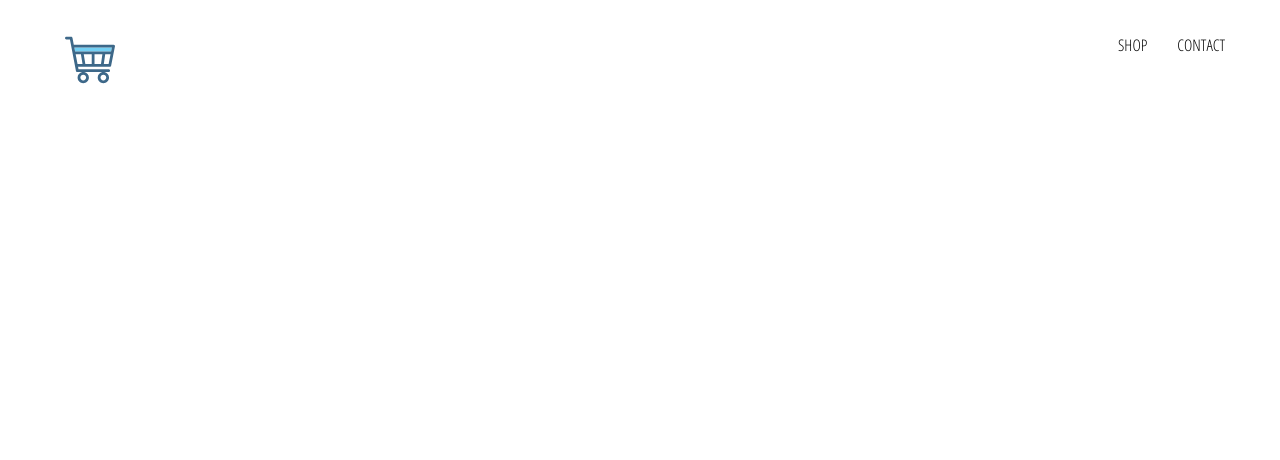
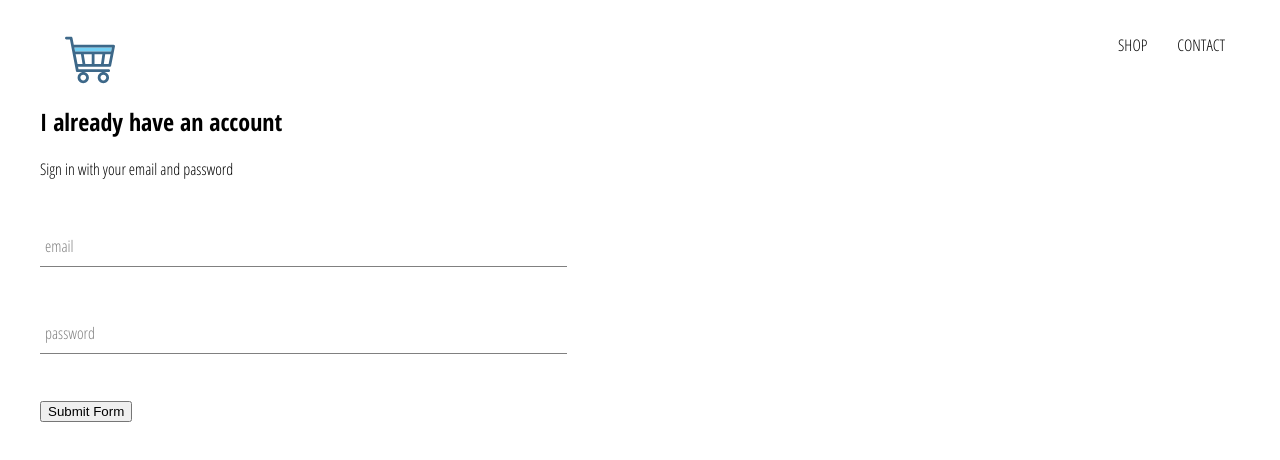
Before and after one commit to Joshuromi/e-commerce-app, a React (Create React App) app: page /signin in a window 1280 px wide. Shown: the top 460 px of the page. Built offline with nearby package versions, Linux system fonts and the light colour scheme.

Commit message:
created sign-in-and-sign-up-page and sign-in component

```diff
--- a/src/App.js
+++ b/src/App.js
@@ -3,6 +3,7 @@
 import Header from "./components/header/header";
 import HomePage from "./pages/homepage/homepage";
 import ShopPage from "./pages/shop/shop";
+import SignInAndSignUpPage from "./pages/sign-in-and-sign-up-page/sign-in-and-sign-up";
 import HatsPage from "./pages/hatspage/hatspage";
 
 const App = () => (
@@ -11,6 +12,7 @@
     <Switch>
       <Route exact path="/" component={HomePage} />
       <Route exact path="/shop" component={ShopPage} />
+      <Route path="/signin" component={SignInAndSignUpPage} />
       <Route path="/shop/hats" component={HatsPage} />
     </Switch>
   </div>
--- /dev/null
+++ b/src/components/form-input/form-input.js
@@ -0,0 +1,18 @@
+import "./form-input.scss";
+
+const FormInput = ({ handleChange, label, ...otherProps }) => (
+  <div className="group">
+    <input className="form-input" onChange={handleChange} {...otherProps} />
+    {label ? (
+      <label
+        className={`${
+          otherProps.value.length ? "shrink" : ""
+        } form-input-label`}
+      >
+        {label}
+      </label>
+    ) : null}
+  </div>
+);
+
+export default FormInput;
--- /dev/null
+++ b/src/components/form-input/form-input.scss
@@ -0,0 +1,54 @@
+$sub-color: grey;
+$main-color: black;
+
+@mixin shrinkLabel {
+  top: -14px;
+  font-size: 12px;
+  color: $main-color;
+}
+
+.group {
+  position: relative;
+  margin: 45px 0;
+
+  .form-input {
+    background: none;
+    background-color: white;
+    color: $sub-color;
+    font-size: 18px;
+    padding: 10px 10px 10px 5px;
+    display: block;
+    width: 100%;
+    border: none;
+    border-radius: 0;
+    border-bottom: 1px solid $sub-color;
+    margin: 25px 0;
+
+    &:focus {
+      outline: none;
+    }
+
+    &:focus ~ .form-input-label {
+      @include shrinkLabel();
+    }
+  }
+
+  input[type="password"] {
+    letter-spacing: 0.3em;
+  }
+
+  .form-input-label {
+    color: $sub-color;
+    font-size: 16px;
+    font-weight: normal;
+    position: absolute;
+    pointer-events: none;
+    left: 5px;
+    top: 10px;
+    transition: 300ms ease all;
+
+    &.shrink {
+      @include shrinkLabel();
+    }
+  }
+}
--- a/src/components/menu-item/menu-item.scss
+++ b/src/components/menu-item/menu-item.scss
@@ -1,5 +1,5 @@
 .menu-item {
-  width: 31%;
+  width: 30%;
   min-width: 170px;
   height: 300px;
   flex: 1 1 auto;
@@ -25,6 +25,10 @@
 
   &.large {
     height: 400px;
+
+    @media (max-width: 900px) {
+      height: 300px;
+    }
   }
 
   // &:first-child {
--- /dev/null
+++ b/src/components/sign-in/sign-in.js
@@ -0,0 +1,55 @@
+import React from "react";
+import FormInput from "../form-input/form-input";
+import "./sign-in.scss";
+
+class SignIn extends React.Component {
+  constructor(props) {
+    super(props);
+
+    this.state = {
+      email: "",
+      password: "",
+    };
+  }
+
+  handleSubmit = (event) => {
+    event.preventDefault();
+    this.setState({ email: "", password: "" });
+  };
+
+  handleChange = (event) => {
+    const { name, value } = event.target;
+
+    this.setState({ [name]: value });
+  };
+
+  render() {
+    return (
+      <div className="sign-in">
+        <h2>I already have an account</h2>
+        <span>Sign in with your email and password</span>
+        <form onSubmit={this.handleSubmit}>
+          <FormInput
+            name="email"
+            type="email"
+            label="email"
+            value={this.state.email}
+            handleChange={this.handleChange}
+            required
+          />
+          <FormInput
+            name="password"
+            type="password"
+            label="password"
+            value={this.state.password}
+            handleChange={this.handleChange}
+            required
+          />
+          <input type="submit" value="Submit Form" />
+        </form>
+      </div>
+    );
+  }
+}
+
+export default SignIn;
--- /dev/null
+++ b/src/components/sign-in/sign-in.scss
@@ -0,0 +1,3 @@
+.sign-in {
+  width: 40vw;
+}
--- a/src/pages/homepage/homepage.scss
+++ b/src/pages/homepage/homepage.scss
@@ -1,6 +1,6 @@
 .homepage {
-    display: flex;
-    flex-direction: column;
-    align-items: center;
-    padding: 20px 80px;
+  display: flex;
+  flex-direction: column;
+  align-items: center;
+  padding: 10px 20px;
 }
--- /dev/null
+++ b/src/pages/sign-in-and-sign-up-page/sign-in-and-sign-up.js
@@ -0,0 +1,10 @@
+import "./sign-in-and-sign-up.scss";
+import SignIn from "../../components/sign-in/sign-in";
+
+const SignInAndSignUpPage = () => (
+  <div className="sign-in-and-sign-up">
+    <SignIn />
+  </div>
+);
+
+export default SignInAndSignUpPage;
```
Also changed, not shown: src/pages/sign-in-and-sign-up-page/sign-in-and-sign-up.scss (added), 1 other file (tests, documents, lock files or other folders).
